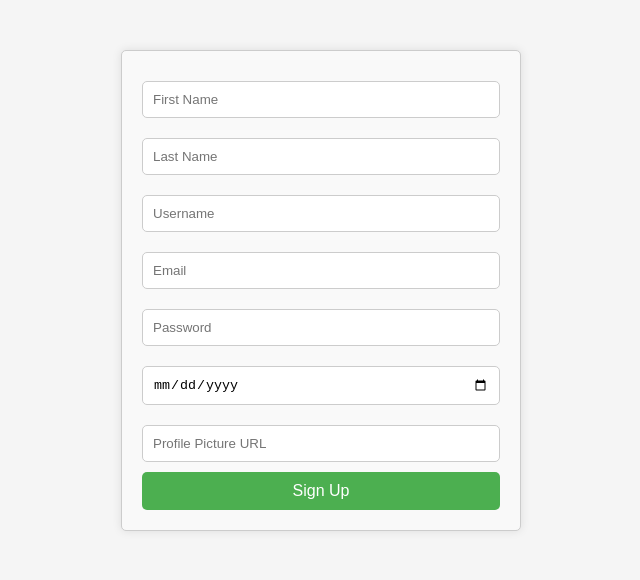
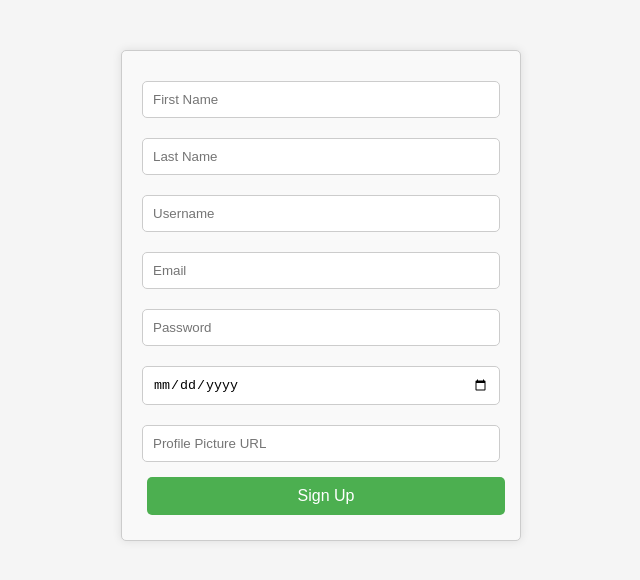
Before and after one commit to audreysaru/portfolio_project, a React (Create React App) app in the folder Daily3/frontend/: page /signup in a window 1280 px wide. Shown: the top 580 px of the page, without its empty margins (319-959 px from the left). Built offline with nearby package versions, Linux system fonts and the light colour scheme.

Commit message:
Adding css files

```diff
--- /dev/null
+++ b/Daily3/frontend/src/pages/Homepage.css
@@ -0,0 +1,34 @@
+.container {
+    padding: 20px;
+}
+
+h1 {
+    color: #333;
+}
+
+h2 {
+    color: #555;
+}
+
+ul {
+    list-style-type: none;
+    padding: 0;
+}
+
+li {
+    margin: 10px 0;
+}
+
+button {
+    padding: 10px 20px;
+    margin: 5px;
+    border: none;
+    background-color: #007bff;
+    color: white;
+    cursor: pointer;
+    border-radius: 5px;
+}
+
+button:hover {
+    background-color: #0056b3;
+}
--- a/Daily3/frontend/src/pages/Homepage.js
+++ b/Daily3/frontend/src/pages/Homepage.js
@@ -4,6 +4,7 @@ import { getProfile, addActivityHistory } from '../api';
 import Movement from './Movement';
 import Meditation from './Meditation';
 import MorningPages from './MorningPages';
+import './Homepage.css';
 
 const Homepage = () => {
     const [user, setUser] = useState(null);
```
